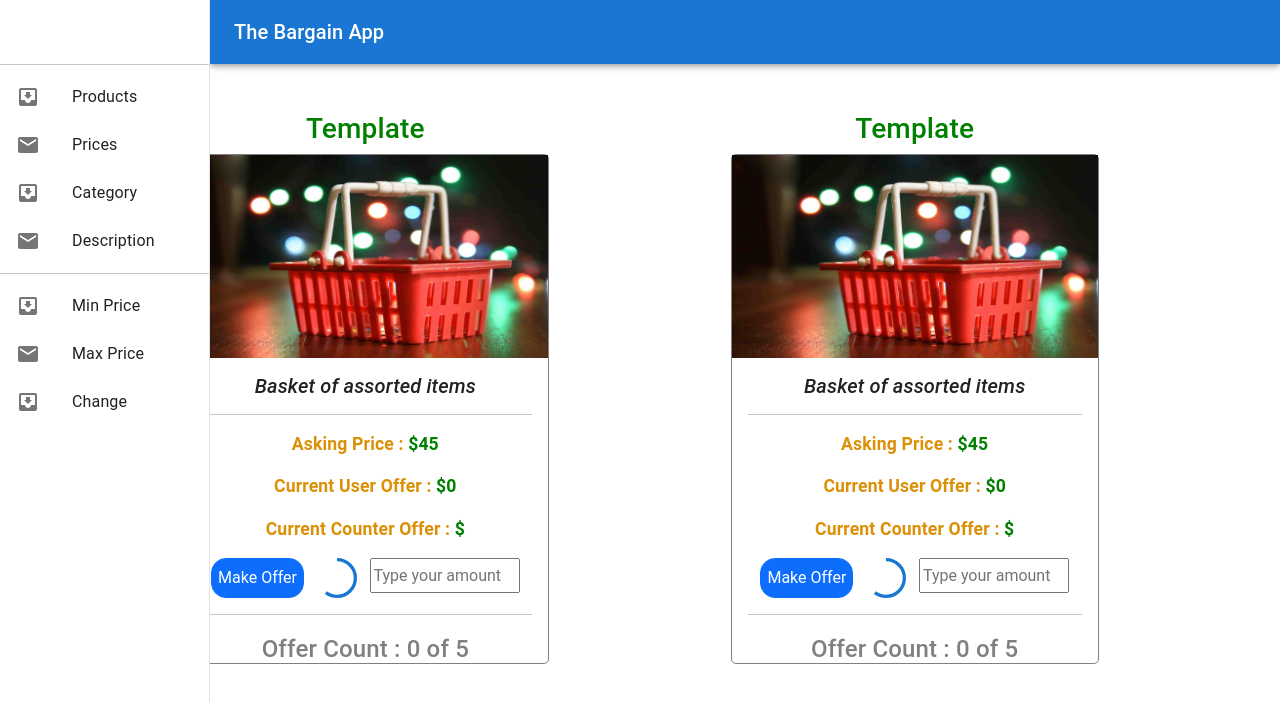
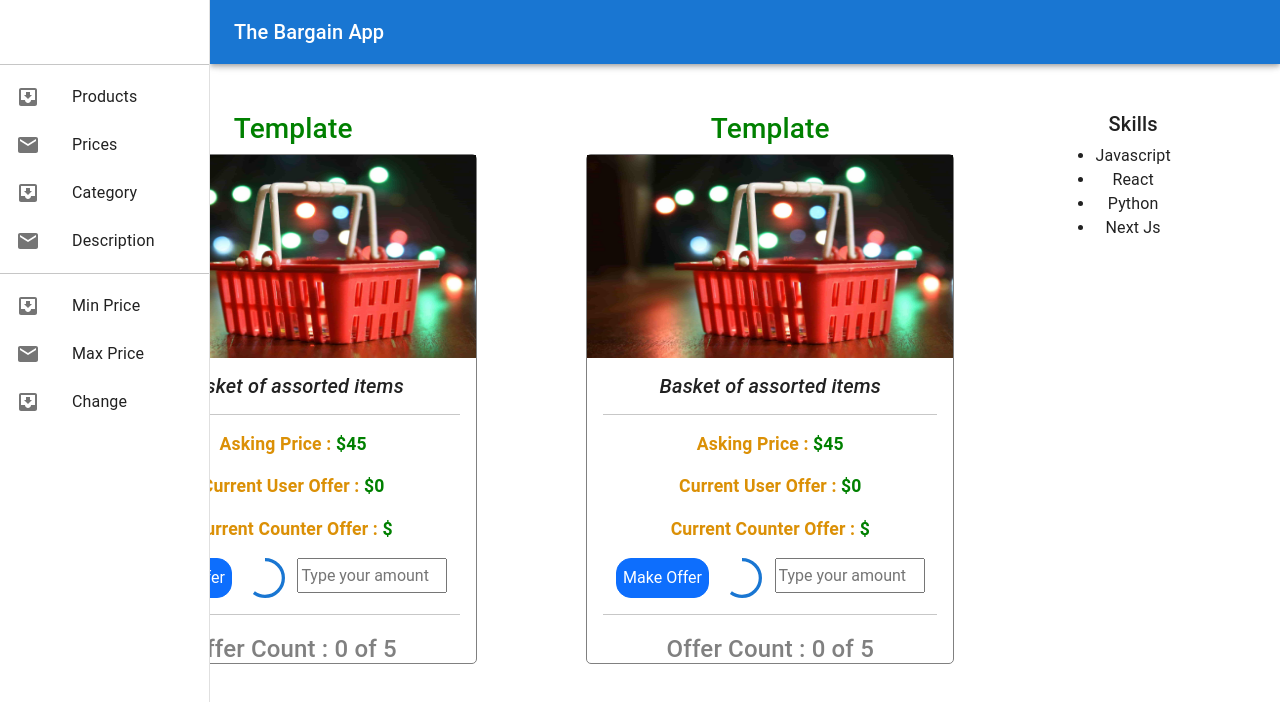
Before and after one commit to IkeGod30/zolimart_app, a React (Create React App) app in the folder haggle/: page / in a window 1280 px wide. Shown: the top 702 px of the page. Built offline with nearby package versions, Linux system fonts and the light colour scheme.

Commit message:
General update

```diff
--- a/haggle/src/App.jsx
+++ b/haggle/src/App.jsx
@@ -1,15 +1,16 @@
 import Testing from "./components/Test.jsx"; // Code Test and REMOVE
 import Exp from "./components/Experiment.jsx";
 
-import Drawer from './components/Navigation/Drawer.jsx'
+import Drawer from "./components/Navigation/Drawer.jsx";
 
-import ProductComp from './components/Product/Product.jsx';
+import ProductComp from "./components/Product/Product.jsx";
 import CircularIndeterminate from "./components/Progress.jsx"; // MUI component
-import './App.css';
-import BlogText from './components/Blog/Blog.jsx';
-import NewProduct from './components/CreateProduct/CreateProduct.jsx';
+import "./App.css";
+import BlogText from "./components/Blog/Blog.jsx";
+import NewProduct from "./components/CreateProduct/CreateProduct.jsx";
+import Child from "./components/Child.jsx";
 
-const App = ()=> {
+const App = () => {
   return (
     <div className="App">
       {/* <h1>Welcome to ZoliMart</h1> */}
@@ -17,24 +18,39 @@ const App = ()=> {
       <Drawer />
       {/* <CircularIndeterminate /> */}
 
-      <div style={{display: 'flex', flexWrap: 'wrap', justifyContent: 'space-evenly'}}>
-      <ProductComp />
-      <ProductComp />
-      {/* <NewProduct /> */}
+      <div
+        style={{
+          display: "flex",
+          flexWrap: "wrap",
+          justifyContent: "space-evenly",
+        }}
+      >
+        <ProductComp />
+        <ProductComp />
 
+        <Child>
+          <section>
+            <ul>
+              <h5>Skills</h5>
+              <li>Javascript</li>
+              <li>React</li>
+              <li>Python</li>
+              <li>Next Js</li>
+            </ul>
+          </section>
+        </Child>
 
-      {/* <ProductComp /> */}
-      {/* <ProductComp /> */}
+        {/* <NewProduct /> */}
       </div>
-<br /><br />
+      <br />
+      <br />
 
       {/* <BlogText /> */}
 
       {/* <Testing /> */}
       {/* <Exp /> */}
-
     </div>
   );
-}
+};
 
 export default App;
--- /dev/null
+++ b/haggle/src/components/Child.jsx
@@ -0,0 +1,11 @@
+import React from 'react'
+
+function Child({children}) {
+  return (
+    <div>
+      {children}
+    </div>
+  )
+}
+
+export default Child
```
